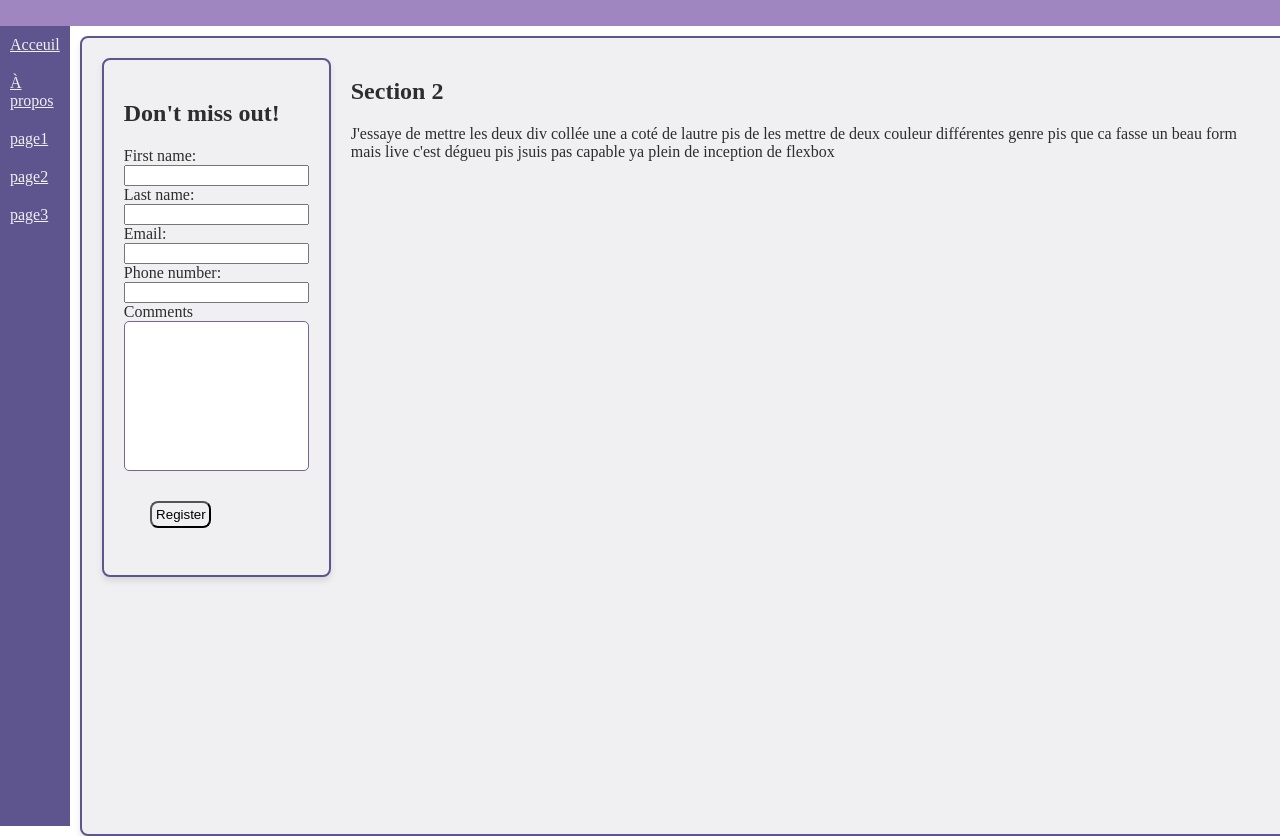
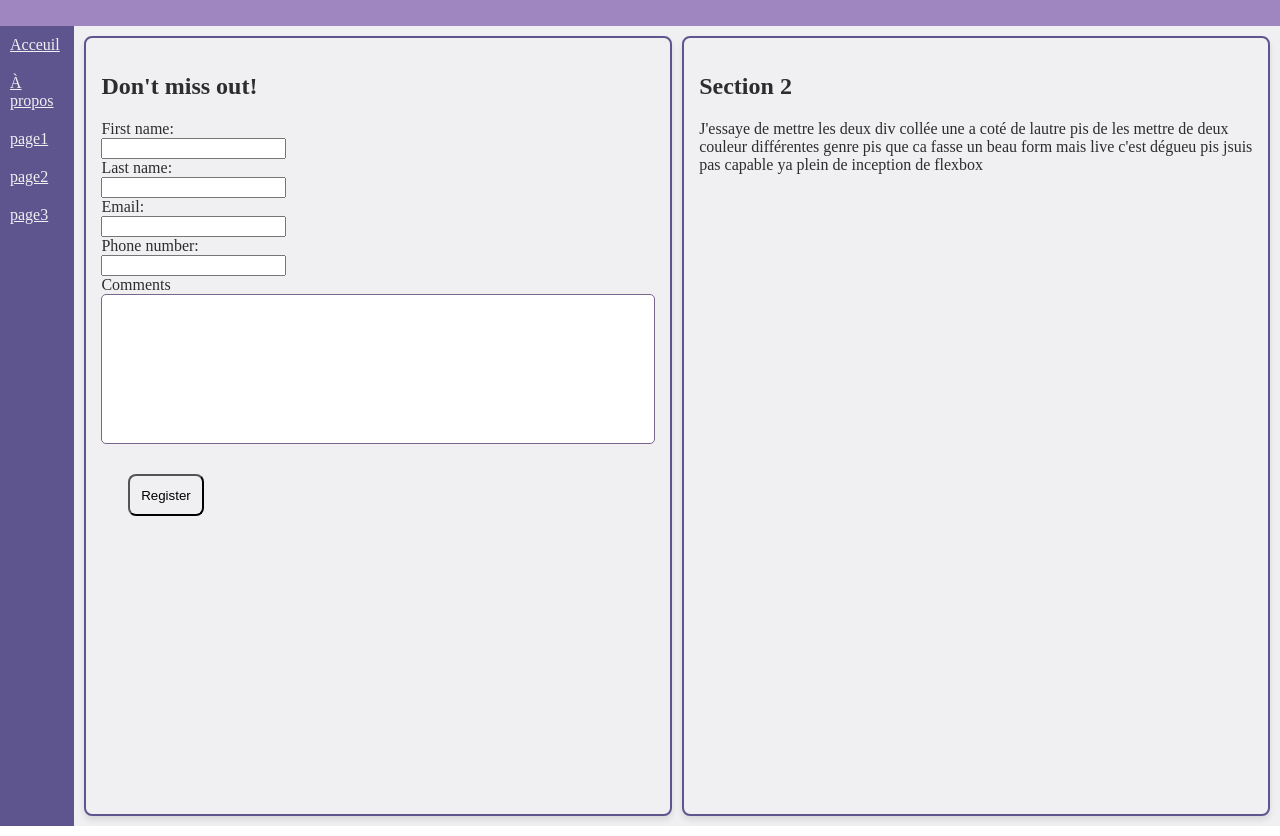
Before and after one commit to crystalprov/projet_web, a plain HTML site: page pageformulaire.html in a window 1280 px wide. Shown: the part 74-910 px from the top of the page. Drawn offline with Linux system fonts and the light colour scheme.

Commit message:
Form edits
Le format de cell est vertical, les deux autres sont horizontales.

Ajout de css sur le main de la page formulaire avec le id="form-main". Cest ce qui fait le row et column des div composant la page formulaire.

Ajout de id "form-div" pour lui donner du margin pour espacer les deux div de la page formulaire

```diff
--- a/pageformulaire.html
+++ b/pageformulaire.html
@@ -20,10 +20,11 @@
             <a href="page2.html">page2</a>
             <a href="page3.html">page3</a>
         </nav>
-        <div>
-            <main class="main-background-color form_page_rel">
-                <div class="form_page_rel_container">
-                    <div class="form_page_rel">
+
+        <main id="form-main" class="main-background-color">
+
+            <div id="form-div" class="form_page_rel">
+
                 <h2>Don't miss out!</h2>
                 <form method="post" action="@">
                     <label for="fname">First name:</label><br>
@@ -41,16 +42,15 @@
 
             </div>
 
-                    <div class="form_page_rel_child">
+            <div class="form_page_rel">
                 <h2>Section 2</h2>
                 <p>J'essaye de mettre les deux div collée une a coté de lautre pis de les mettre
                     de deux couleur différentes genre pis que ca fasse un beau form mais live c'est dégueu
                     pis jsuis pas capable ya plein de inception de flexbox
                 </p>
             </div>
-                </div>
+
         </main>
-        </div>
     </div>
 
 </body>
--- a/styles.css
+++ b/styles.css
@@ -26,7 +26,7 @@ nav {
 main {
     height: 100%;
     width: 100%;
-    margin: 10px;
+    padding: 10px;
 }
 
 nav > a {
@@ -56,33 +56,24 @@ nav > a {
     background-color: #A8DADC;
 }
 
-.side-to-side {
-    display: flex;
-    justify-content: space-between; /* Espace entre les deux blocs */
-    padding: 20px; /* Ajoute de l'espace autour */
-    gap: 20px; /* Espace entre les deux div */
-}
-
-.form_page_rel_container{
-    display: flex;
-    flex-direction: row;
-    justify-content: space-between;
-    align-items: flex-start;
-    gap: 20px; /* Espace entre les deux blocs */
-}
-
 .form_page_rel {
     flex: 1; /* Chaque bloc prend 50% de l'espace */
-    padding: 20px;
     border: 2px solid #5E548E; /* Bordure pour délimiter les blocs */
     border-radius: 8px;
+    padding: 15px;
     background-color: #F0F0F3; /* Fond clair pour la première div */
     box-shadow: 0 4px 6px rgba(0, 0, 0, 0.1);
 }
 
-.form_page_rel:nth-child(2) {
-    background-color: #786690; /* Couleur différente pour contraste (orange clair) */
+#form-div {
+    margin-bottom: 10px;
+}
 
+#form-main {
+    display: flex;
+    flex-direction: column;
+    width: 100%;
+    height: 100%;
 }
 
 #nav-main-div {
@@ -119,8 +110,15 @@ nav > a {
     nav {
         flex-direction: row;
     }
-    .form_page_rel {
-        flex-direction: column;
+
+    #form-div {
+        margin-bottom: 0px;
+        margin-right: 10px;
+    }
+
+    #form-main {
+        display: flex;
+        flex-direction: row;
     }
 }
 
```
Lines whose indentation alone changed are shown as unchanged.
